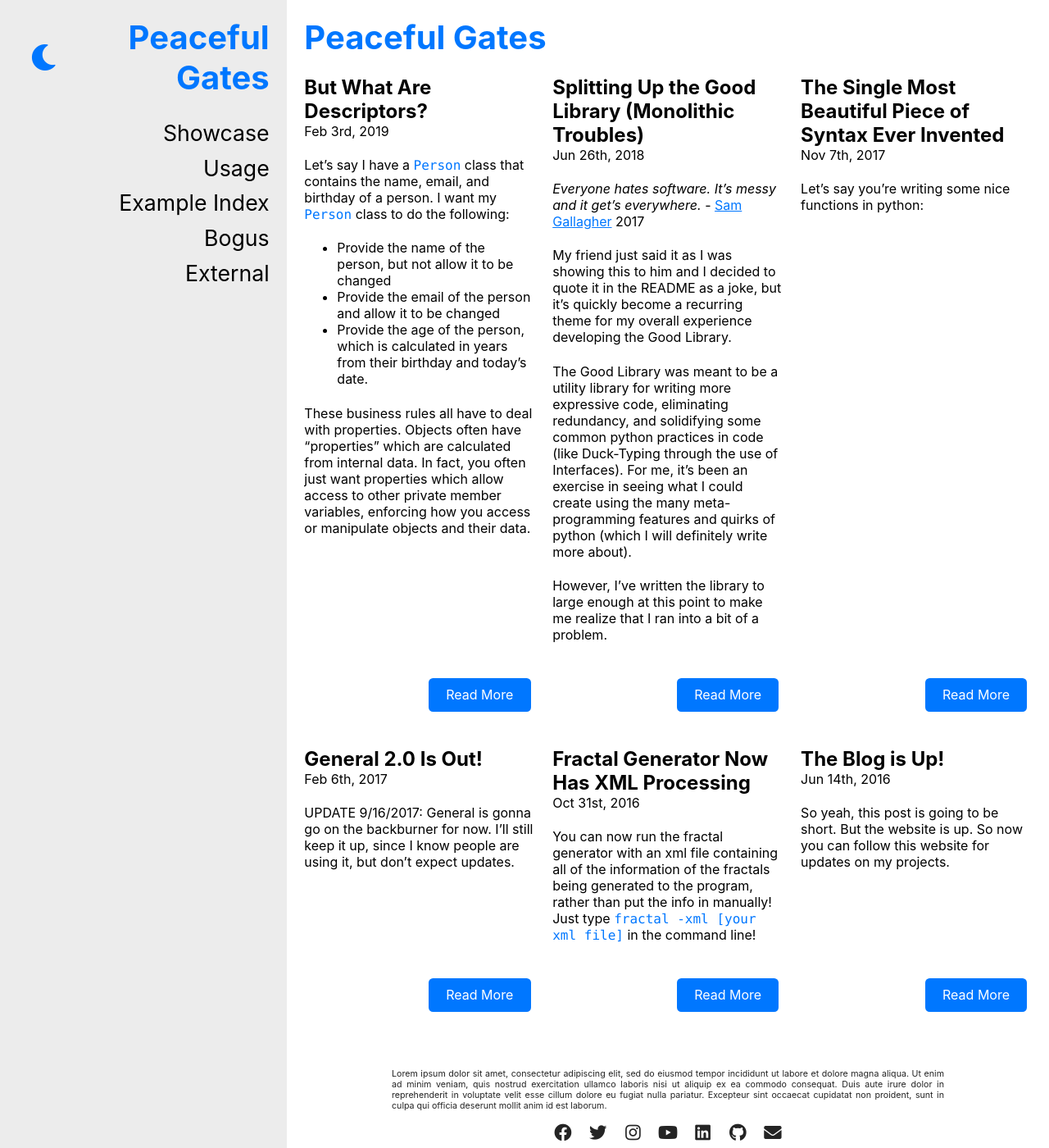
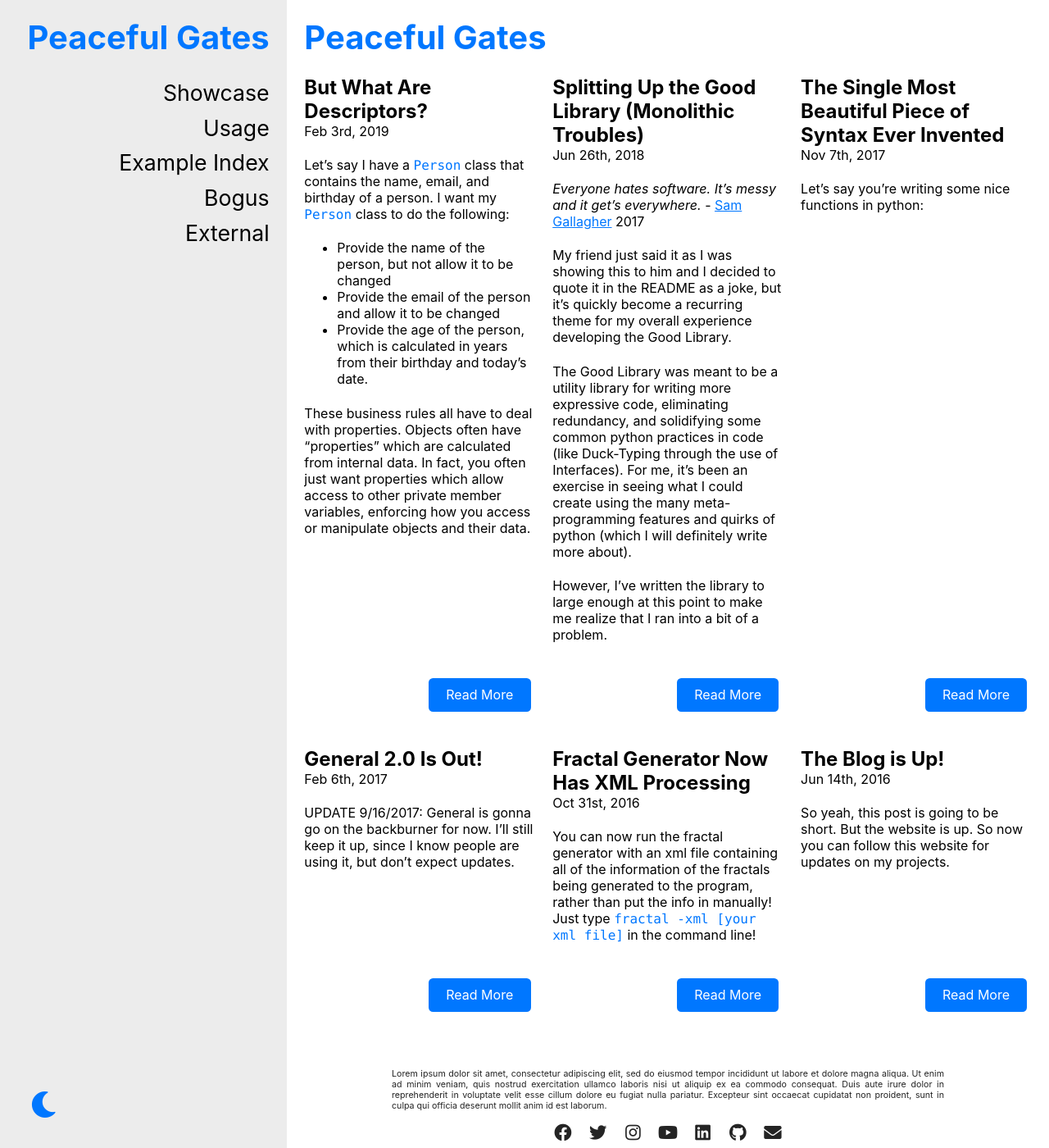
Before and after one commit to andydevs/jekyll-theme-peaceful-gates, a Jekyll site: the page built from index.html, in a window 1280 px wide and 1400 px high. Shown: the whole window at 82% size. Built offline with Jekyll 4.4.1, drawn with Linux system fonts in a browser that asks for light colours.

Commit message:
Move darkmode control to bottom of menu

```diff
--- a/_includes/menu.html
+++ b/_includes/menu.html
@@ -1,13 +1,12 @@
 <div class="menu-window" id="menu-window">
     <nav class="menu" id="menu">
         <div class="menu-container">
+
+            <!-- Header -->
             <header class="menu-header">
                 <div class="menu-header-left">
                     <button class="icon-button show-on-mobile" id="close-menu">
                         <span class="fas fa-chevron-left"></span>
-                    </button>
-                    <button class="icon-button" id="toggle-darkmode">
-                        <span class="fas fa-moon"></span>
                     </button>
                 </div>
                 <div class="menu-header-right">
@@ -16,6 +15,8 @@
                     </a>
                 </div>
             </header>
+
+            <!-- Menu Links -->
             <ul class="menu-links">
                 {%- for link in site.links -%}
                     <li>
@@ -31,6 +32,14 @@
                     </li>
                 {%- endfor -%}
             </ul>
+
+            <!-- Menu Controls -->
+            <div class="menu-controls">
+                <button class="icon-button" id="toggle-darkmode">
+                    <span class="fas fa-moon"></span>
+                </button>
+            </div>
+
         </div>
     </nav>
 </div>
--- a/_sass/jekyll-theme-peaceful-gates/_menu.scss
+++ b/_sass/jekyll-theme-peaceful-gates/_menu.scss
@@ -99,3 +99,9 @@
         }
     }
 }
+
+.menu-controls {
+    display: flex;
+    flex-direction: row;
+    align-items: center;
+}
```
Also changed, not shown: TODO.md (+1 -1 lines).
